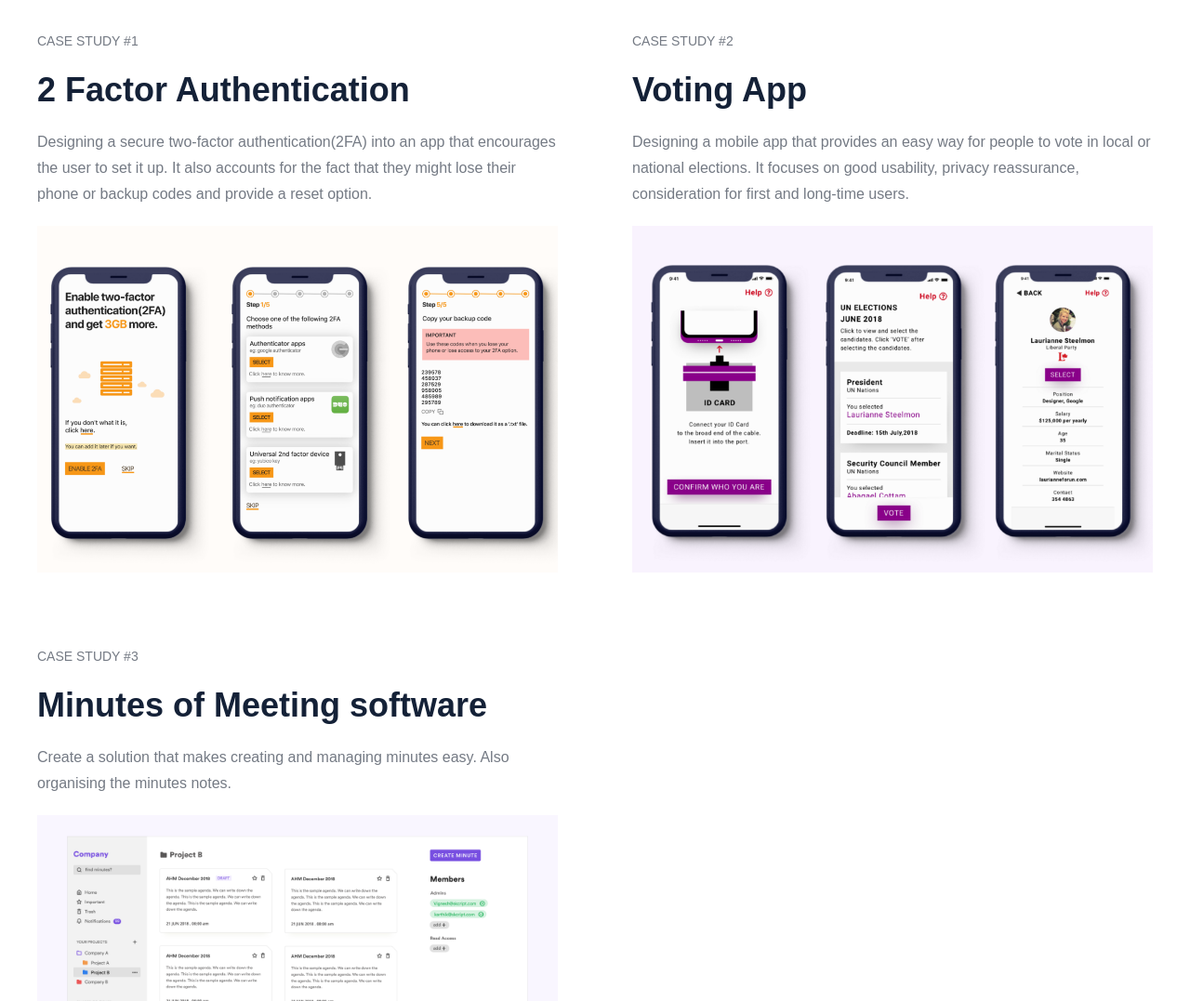
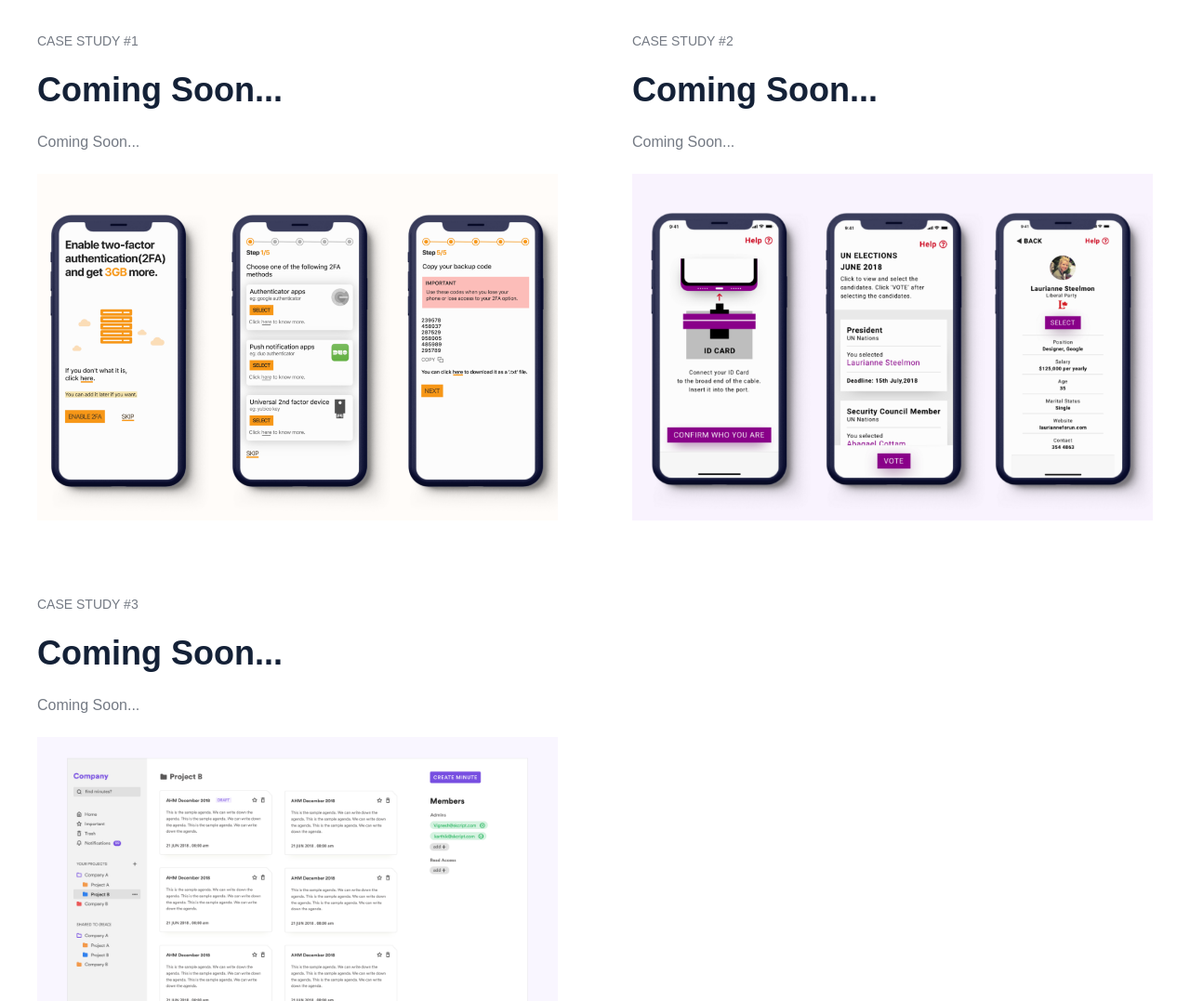
Before and after one commit to devanshupipalia/devanshupipalia.github.io, a plain HTML site: page index.html in a window 1280 px wide. Shown: the part 1000-2077 px from the top of the page at 93% size. Drawn offline with nearby package versions, Linux system fonts and the light colour scheme; a script that the page names is missing.

Commit message:
Update index.html

```diff
--- a/index.html
+++ b/index.html
@@ -160,23 +160,23 @@
            <div id="third" class="div-block-21">
             <!--<a href="https://medium.com/@vigneshvelu/minutes-of-meeting-software-ae4538a509a6" target="_blank" class="link-block w-inline-block">-->
               <div class="headertop">CASE STUDY #3</div>
-              <h3 class="small_heading">Minutes of Meeting software</h3>
-              <p class="bodytext">Create a solution that makes creating and managing minutes easy. Also organising the minutes notes.</p><img src="images/minutes of meeting.png"  alt=""></a>
+              <h3 class="small_heading">Coming Soon...</h3>
+              <p class="bodytext">Coming Soon...</p><img src="images/minutes of meeting.png"  alt=""></a>
               <!--srcset="images/voting-p-500.png 500w, images/voting-p-800.png 800w, images/voting-p-1080.png 1080w, images/voting.png 1600w" sizes="(max-width: 479px) 92vw, (max-width: 767px) 95vw, (max-width: 991px) 92vw, 95vw"-->
           </div>
 
           <div id="w-node-8959ec8bdecb-1cbee4cb" class="div-block-21">
             <!--<a href="https://medium.com/vignesh-balaji-velu/case-study-voting-app-92f4878e3dd1" target="_blank" class="link-block w-inline-block">
             --><div class="headertop">CASE STUDY #2</div>
-              <h3 class="small_heading">Voting App</h3>
-              <p class="bodytext">Designing a mobile app that provides an easy way for people to vote in local or national elections. It focuses on good usability, privacy reassurance, consideration for first and long-time users.</p><img src="images/voting.png"  alt=""></a>
+              <h3 class="small_heading">Coming Soon...</h3>
+              <p class="bodytext">Coming Soon...</p><img src="images/voting.png"  alt=""></a>
               <!--srcset="images/voting-p-500.png 500w, images/voting-p-800.png 800w, images/voting-p-1080.png 1080w, images/voting.png 1600w" sizes="(max-width: 479px) 92vw, (max-width: 767px) 95vw, (max-width: 991px) 92vw, 95vw"-->
           </div>
             <div id="w-node-c08f544876fb-1cbee4cb" class="div-block-21">
           <!--<a href="https://medium.com/vignesh-balaji-velu/case-study-two-factor-authentication-2fa-d344414256c4" target="_blank" class="link-block w-inline-block">
           --><div class="headertop">CASE STUDY #1</div>
-              <h3 class="small_heading">2 Factor Authentication</h3>
-              <p class="bodytext">Designing a secure two-factor authentication(2FA) into an app that encourages the user to set it up. It also accounts for the fact that they might lose their phone or backup codes and provide a reset option.</p><img src="images/2fa.png"  sizes="(max-width: 479px) 92vw, (max-width: 767px) 95vw, (max-width: 991px) 92vw, 95vw" alt=""></a>
+              <h3 class="small_heading">Coming Soon...</h3>
+              <p class="bodytext">Coming Soon...</p><img src="images/2fa.png"  sizes="(max-width: 479px) 92vw, (max-width: 767px) 95vw, (max-width: 991px) 92vw, 95vw" alt=""></a>
 
               <!--srcset="images/2fa-p-500.png 500w, images/2fa-p-800.png 800w, images/2fa-p-1080.png 1080w, images/2fa-p-1600.png 1600w, images/2fa-p-2000.png 2000w, images/2fa.png 2160w"-->
           </div>
```
